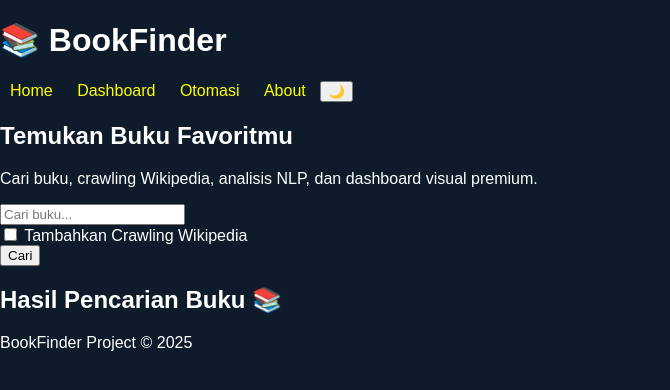
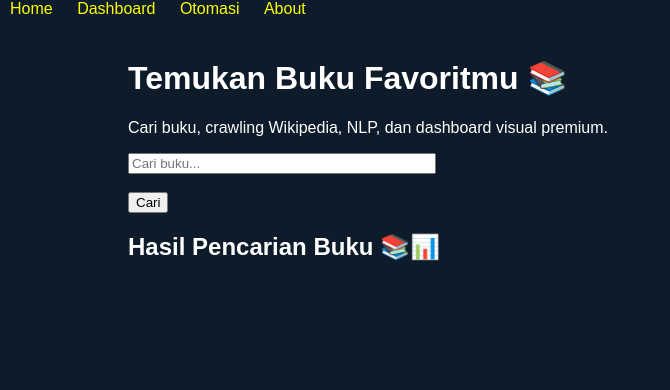
Before and after one commit to muhammadDamarZakyAL-Ayyubi/BookFinder-FinalProject, a Flask app: template templates/index.html in a window 1280 px wide. Shown: the top 390 px of the page, without its empty margins (0-670 px from the left). Run offline with Flask 3, Linux system fonts and the light colour scheme; the template is opened without the code that fills it, so the values that code supplies are empty.

Commit message:
Update index.html

```diff
--- a/templates/index.html
+++ b/templates/index.html
@@ -1,89 +1,28 @@
 <!DOCTYPE html>
-<html lang="id">
+<html>
 <head>
-  <meta charset="utf-8">
-  <meta name="viewport" content="width=device-width,initial-scale=1">
-  <title>BookFinder - Home</title>
-  <link rel="stylesheet" href="{{ url_for('static', filename='css/style.css') }}">
+    <title>BookFinder</title>
+    <link rel="stylesheet" href="{{ url_for('static', filename='style.css') }}">
 </head>
-
 <body>
 
-<header class="navbar">
-  <h1>📚 BookFinder</h1>
-  <nav>
+<nav>
     <a href="/">Home</a>
     <a href="/dashboard">Dashboard</a>
     <a href="/otomasi">Otomasi</a>
     <a href="/about">About</a>
-    <button id="theme-toggle" class="theme-btn">🌙</button>
-  </nav>
-</header>
+</nav>
 
-<section class="hero">
-  <h2>Temukan Buku Favoritmu</h2>
-  <p>Cari buku, crawling Wikipedia, analisis NLP, dan dashboard visual premium.</p>
-</section>
+<div class="container">
+    <h1>Temukan Buku Favoritmu 📚</h1>
+    <p>Cari buku, crawling Wikipedia, NLP, dan dashboard visual premium.</p>
 
-<div class="search-box">
-  <form method="post">
+    <input type="text" placeholder="Cari buku..." style="width:300px;">
+    <br><br>
+    <button>Cari</button>
 
-    <input type="text" name="query" placeholder="Cari buku..." value="{{ query }}">
-
-    <div class="checkbox-row">
-      <input type="checkbox" id="crawl" name="do_crawl">
-      <label for="crawl">Tambahkan Crawling Wikipedia</label>
-    </div>
-
-    <button class="btn-primary">Cari</button>
-
-  </form>
+    <h2>Hasil Pencarian Buku 📚📊</h2>
 </div>
-
-<h2 class="section-title">Hasil Pencarian Buku 📚</h2>
-
-<div class="book-grid">
-  {% for b in books %}
-  <div class="book-card">
-    <img src="{{ b.thumbnail }}">
-    <h3>{{ b.title }}</h3>
-    <p><em>{{ b.authors }}</em></p>
-    <p>{{ b.desc[:120] }}...</p>
-    <a href="{{ b.url }}" target="_blank">Detail Buku</a>
-  </div>
-  {% endfor %}
-</div>
-
-{% if crawl_text %}
-<div class="crawl-box">
-  <h3>Hasil Crawling Wikipedia</h3>
-  <p style="white-space:pre-line;">{{ crawl_text }}</p>
-</div>
-{% endif %}
-
-<footer>BookFinder Project © 2025</footer>
-
-<!-- THEME MODE SCRIPT -->
-<script>
-  const btn = document.getElementById("theme-toggle");
-  const body = document.body;
-
-  if(localStorage.getItem("theme") === "light"){
-    body.classList.add("light");
-    btn.textContent = "☀️";
-  }
-
-  btn.onclick = () => {
-    body.classList.toggle("light");
-    if(body.classList.contains("light")){
-      btn.textContent = "☀️";
-      localStorage.setItem("theme","light");
-    }else{
-      btn.textContent = "🌙";
-      localStorage.setItem("theme","dark");
-    }
-  }
-</script>
 
 </body>
 </html>
```
